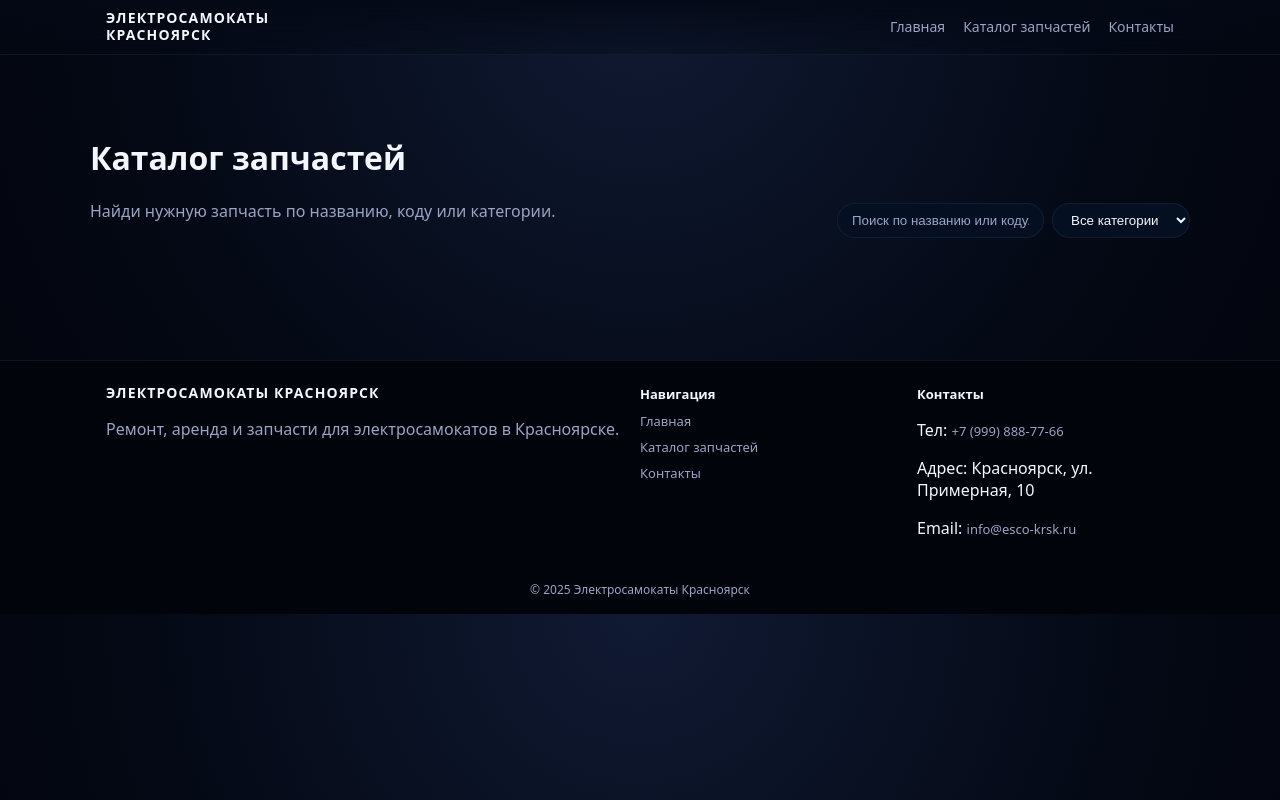
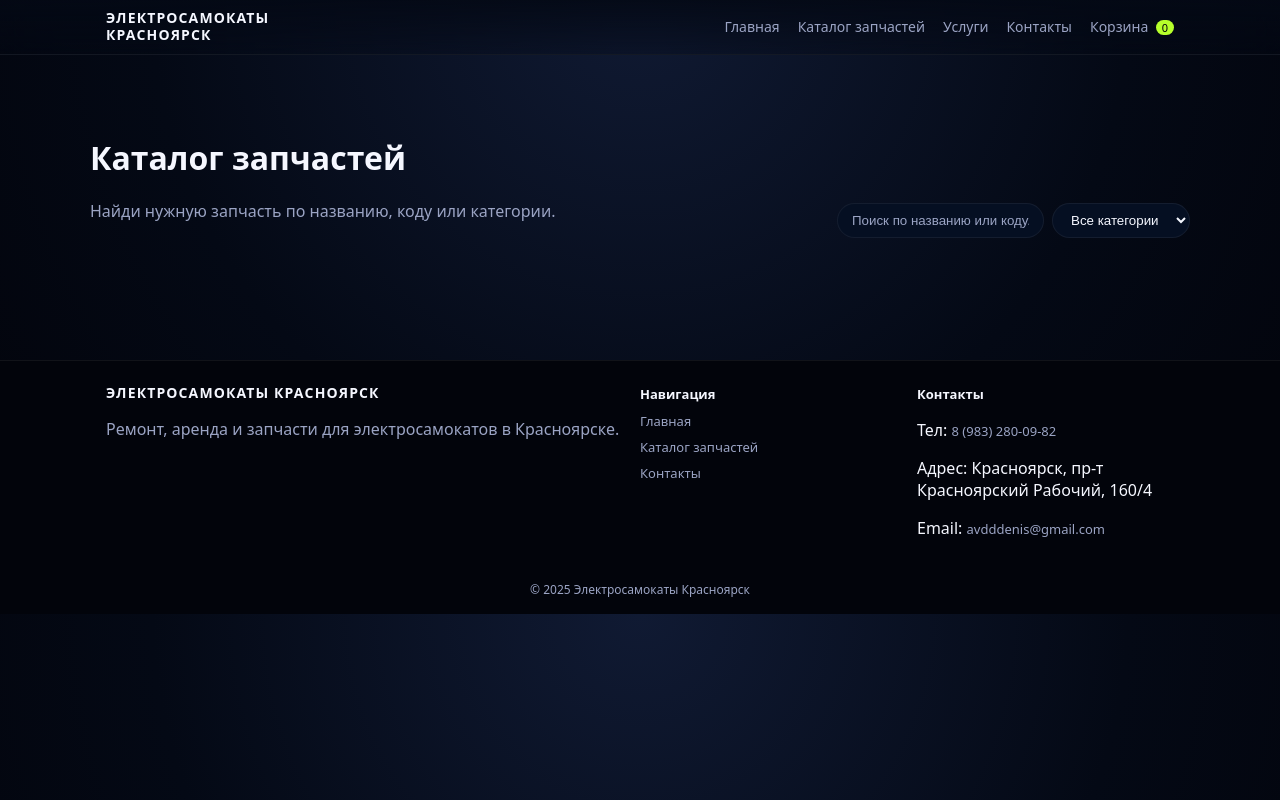
Before and after one commit to glorbosanya/savkasite, a website: page public/catalog.html in a window 1280 px wide. Drawn offline with Linux system fonts and the light colour scheme; no server answers.

Commit message:
Update catalog.html

```diff
--- a/public/catalog.html
+++ b/public/catalog.html
@@ -7,13 +7,18 @@
   <link rel="stylesheet" href="/css/style.css" />
 </head>
 <body>
+
 <header class="eks-header">
   <div class="eks-container">
-    <div class="eks-logo">Электросамокаты<br>Красноярск</div>
+    <div class="eks-logo">ЭЛЕКТРОСАМОКАТЫ<br>КРАСНОЯРСК</div>
     <nav class="eks-nav" id="eks-nav">
       <a href="/">Главная</a>
       <a href="/catalog">Каталог запчастей</a>
+      <a href="/#services">Услуги</a>
       <a href="/#contacts">Контакты</a>
+      <a href="/cart" class="cart-link">
+        Корзина <span id="cart-count-header" class="cart-count-badge">0</span>
+      </a>
     </nav>
     <button class="eks-burger" id="eks-burger">
       <span></span><span></span><span></span>
@@ -59,9 +64,9 @@
     </div>
     <div>
       <h4>Контакты</h4>
-      <p>Тел: <a href="tel:+79998887766">+7 (999) 888-77-66</a></p>
-      <p>Адрес: Красноярск, ул. Примерная, 10</p>
-      <p>Email: <a href="mailto:info@esco-krsk.ru">info@esco-krsk.ru</a></p>
+      <p>Тел: <a href="tel:+79832800982">8 (983) 280-09-82</a></p>
+      <p>Адрес: Красноярск, пр-т Красноярский Рабочий, 160/4</p>
+      <p>Email: <a href="mailto:avdddenis@gmail.com">avdddenis@gmail.com</a></p>
     </div>
   </div>
   <div class="eks-footer-bottom">© 2025 Электросамокаты Красноярск</div>
```
